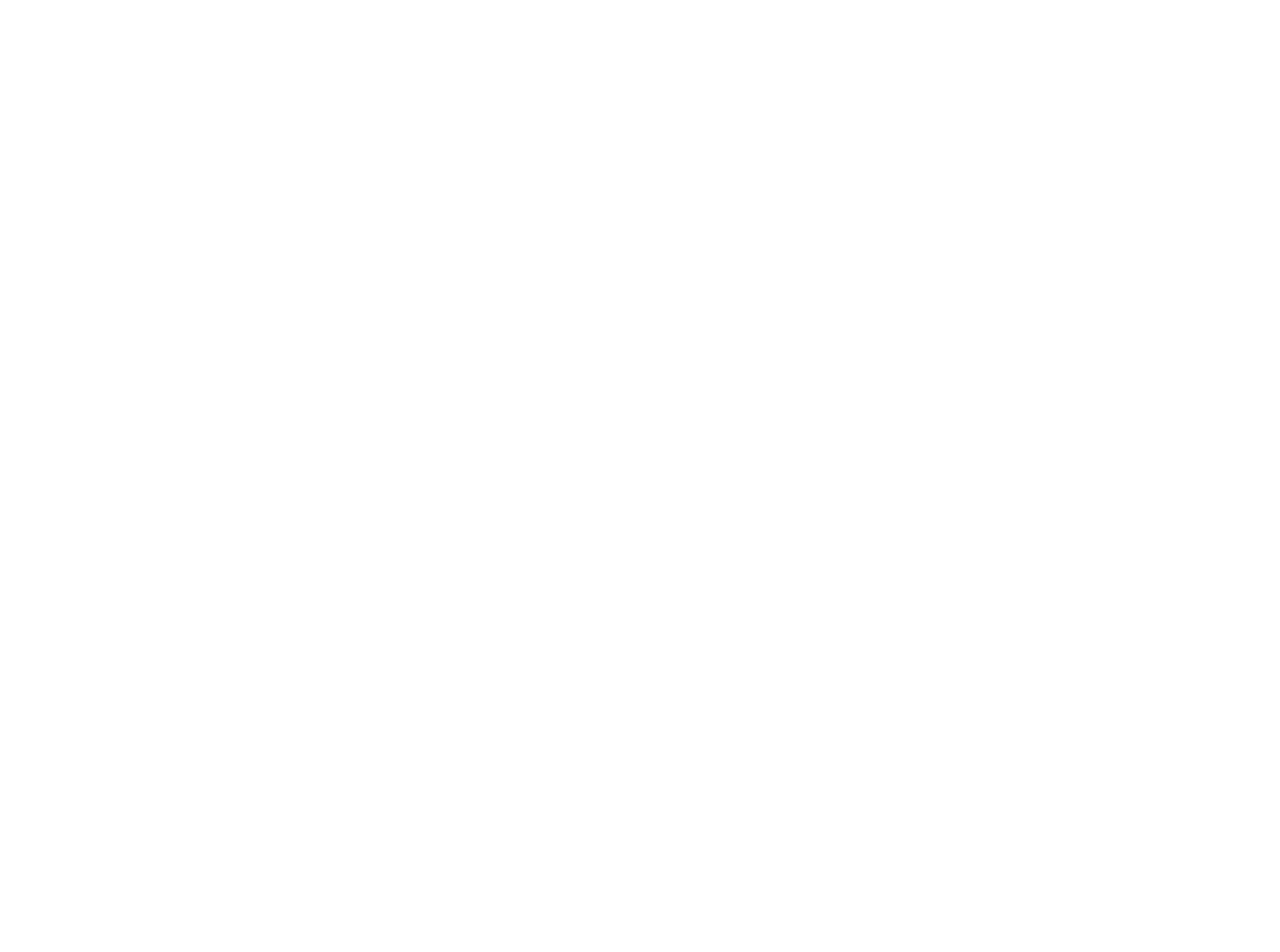
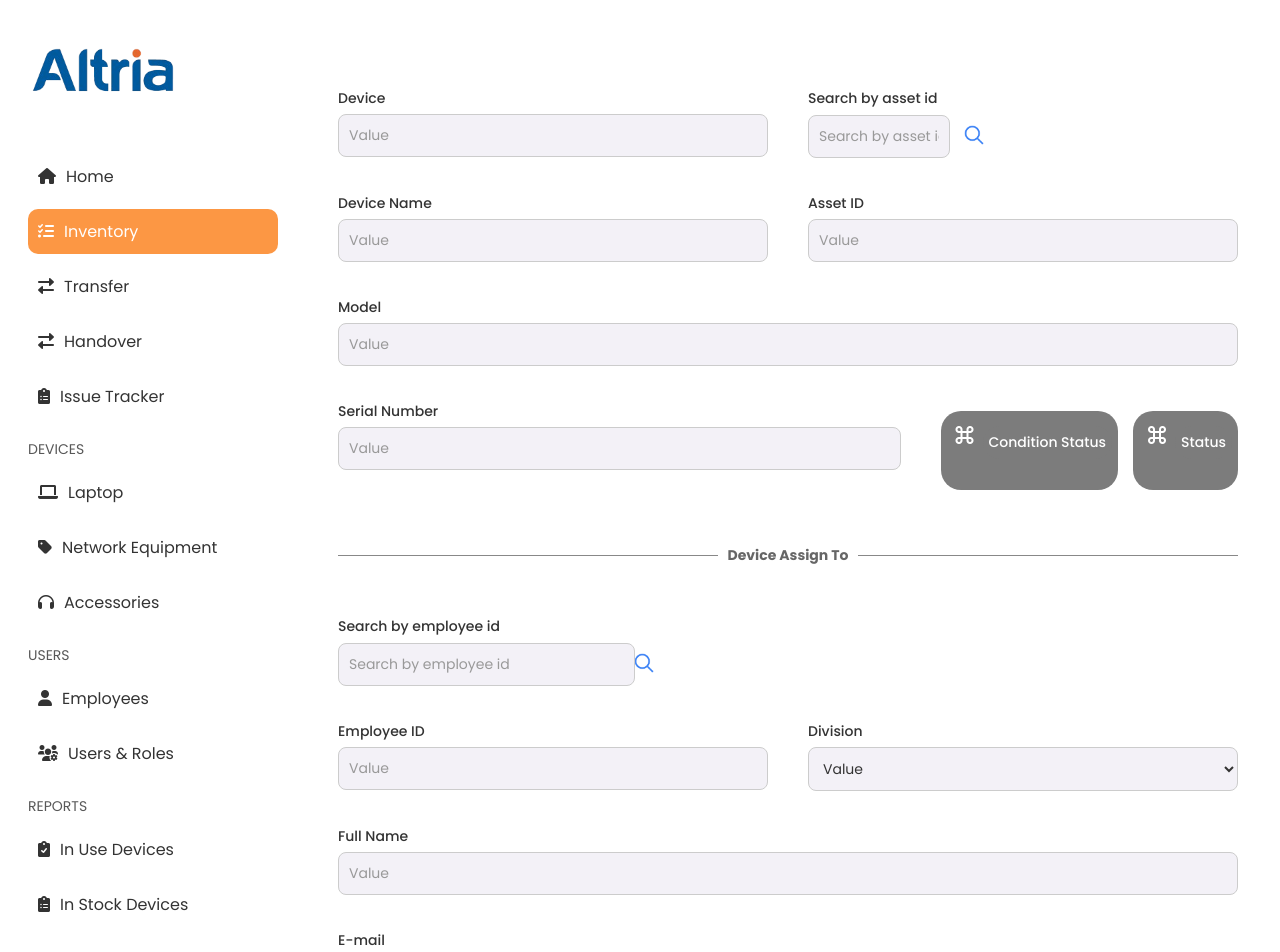
Before and after one commit to TeamInventoryManagement/InventoryManagementSystem, a React (Create React App) app: page /HandoverPage in a window 1280 px wide. Before the commit this address had no page. Shown: the top 952 px of the page. Before the commit the page ends 800 px from the top, so only its background shows below. Built offline with nearby package versions, Linux system fonts and the light colour scheme.

Commit message:
Handover and transfer pages implemented
Handover and transfer pages implemented

```diff
--- /dev/null
+++ b/src/components/Handover.js
@@ -0,0 +1,250 @@
+import React, { useState, useEffect } from "react";
+import "./TransferHandover.css";
+import searchIcon from './images/Search_icon.png';
+
+const Handover = () => {
+  const [device, setDevice] = useState("");
+  const [assetId, setAssetId] = useState("");
+  const [deviceName, setDeviceName] = useState("");
+  const [model, setModel] = useState("");
+  const [serialNumber, setSerialNumber] = useState("");
+  const [conditionStatus, setConditionStatus] = useState("Condition Status");
+  const [currentStatus, setCurrentStatus] = useState("Status");
+
+  const [employeeId, setEmployeeId] = useState("");
+  const [division, setDivision] = useState("");
+  const [fullName, setFullName] = useState("");
+  const [email, setEmail] = useState("");
+
+  useEffect(() => {
+    if (assetId) {
+      console.log(`Fetching data for Asset ID: ${assetId}`);
+      fetch(`http://localhost:3000/api/devices/${assetId}`)
+        .then(response => {
+          if (!response.ok) {
+            throw new Error('Network response was not ok');
+          }
+          return response.json();
+        })
+        .then(data => {
+          console.log('Device data retrieved:', data);
+
+          setDevice(data.Device);
+          setDeviceName(data.DeviceBrand);
+          setModel(data.Model);
+          setSerialNumber(data.SerialNumber);
+          setConditionStatus(data.ConditionStatus);
+          setCurrentStatus(data.CurrentStatus);
+        })
+        .catch(error => {
+          console.error('Error fetching device details:', error);
+        });
+    }
+  }, [assetId]);
+
+  useEffect(() => {
+    if (employeeId) {
+      console.log(`Fetching data for Employee ID: ${employeeId}`);
+      fetch(`http://localhost:3000/api/employees/${employeeId}`)
+        .then(response => {
+          if (!response.ok) {
+            throw new Error('Network response was not ok');
+          }
+          return response.json();
+        })
+        .then(data => {
+          console.log('Employee data retrieved:', data);
+
+          setDivision(data.Division);
+          setFullName(data.FullName);
+          setEmail(data.Email);
+        })
+        .catch(error => {
+          console.error('Error fetching employee details:', error);
+        });
+    }
+  }, [employeeId]);
+
+  return (
+    <div className="form-container">
+      <button type="submit" className="search-button" style={{ width: '20px', height: '20px', marginLeft: '310px' ,position: 'relative', top: '28px'}}>
+        <img
+          src={searchIcon}
+          alt="Search"
+          style={{ width: '20px', height: '20px', marginLeft: '310px', position: 'relative', top: '28px'}}
+        />
+      </button>
+      <div className="form-row">
+        <div className="form-group">
+          <label htmlFor="device">Device</label>
+          <input
+            id="device"
+            type="text"
+            placeholder="Value"
+            value={device}
+          />
+        </div>
+        <div className="form-group">
+          <label htmlFor="assetSearch">Search by asset id</label>
+          <div className="search-container">
+            <input
+              id="assetSearch"
+              type="text"
+              placeholder="Search by asset id"
+              value={assetId}
+              onChange={(e) => setAssetId(e.target.value)}
+            />
+          </div>
+        </div>
+      </div>
+
+      <div className="form-row">
+        <div className="form-group">
+          <label htmlFor="deviceName">Device Name</label>
+          <input
+            id="deviceName"
+            type="text"
+            placeholder="Value"
+            value={deviceName}
+          />
+        </div>
+        <div className="form-group">
+          <label htmlFor="assetId">Asset ID</label>
+          <input
+            id="assetId"
+            type="text"
+            placeholder="Value"
+            value={assetId}
+          />
+        </div>
+      </div>
+
+      <div className="form-row">
+        <div className="form-group">
+          <label htmlFor="model">Model</label>
+          <input
+            id="model"
+            type="text"
+            placeholder="Value"
+            value={model}
+            readOnly
+          />
+        </div>
+      </div>
+
+      <div className="form-row">
+        <div className="form-group">
+          <label htmlFor="serialNumber">Serial Number</label>
+          <input
+            id="serialNumber"
+            type="text"
+            placeholder="Value"
+            value={serialNumber}
+            readOnly
+          />
+        </div>
+        <div className="status-group">
+          <div className="status-label">
+            <span className="material-symbols-outlined">keyboard_command_key</span>
+            <label className="status-label">{conditionStatus}</label>
+          </div>
+          <div className="status-label">
+            <span className="material-symbols-outlined">keyboard_command_key</span>
+            <label className="status-label">{currentStatus}</label>
+          </div>
+        </div>
+      </div>
+
+      <div className="divider-container">
+        <hr className="section-divider" />
+        <span className="divider-text">Device Assign To</span>
+        <hr className="section-divider" />
+      </div>
+
+      <div className="form-row">
+        <div className="form-group">
+          <button type="submit" className="search-button" style={{ width: '20px', height: '20px', marginLeft: '145px' ,position: 'relative', top: '28px'}}>
+            <img
+              src={searchIcon}
+              alt="Search"
+              style={{ width: '20px', height: '20px', marginLeft: '145px', position: 'relative', top: '28px'}}
+            />
+          </button>
+          <label htmlFor="employeeSearch">Search by employee id</label>
+          <div className="search-container">
+            <input
+              id="employeeSearch"
+              type="text"
+              placeholder="Search by employee id"
+              value={employeeId}
+              onChange={(e) => setEmployeeId(e.target.value)}
+            />
+          </div>
+        </div>
+      </div>
+
+      <div className="form-row">
+        <div className="form-group">
+          <label htmlFor="employeeId">Employee ID</label>
+          <input
+            id="employeeId"
+            type="text"
+            placeholder="Value"
+            value={employeeId}
+            readOnly
+          />
+        </div>
+        <div className="form-group">
+          <label htmlFor="division">Division</label>
+          <select
+            id="division"
+            value={division}
+            onChange={(e) => setDivision(e.target.value)}
+          >
+            <option value="">Value</option>
+            <option value="IT">IT</option>
+            <option value="HR">HR</option>
+            <option value="Finance">Finance</option>
+          </select>
+        </div>
+      </div>
+
+      <div className="form-row">
+        <div className="form-group">
+          <label htmlFor="fullName">Full Name</label>
+          <input
+            id="fullName"
+            type="text"
+            placeholder="Value"
+            value={fullName}
+            readOnly
+          />
+        </div>
+      </div>
+
+      <div className="form-row">
+        <div className="form-group">
+          <label htmlFor="email">E-mail</label>
+          <input
+            id="email"
+            type="text"
+            placeholder="Value"
+            value={email}
+            readOnly
+          />
+        </div>
+      </div>
+
+      <div className="form-row action-buttons">
+        <button type="button" className="handover-btn">
+          Handover
+        </button>
+        <button type="button" className="transfer-btn">
+          Transfer
+        </button>
+      </div>
+    </div>
+  );
+};
+
+export default Handover;
--- a/src/components/Sidebar.js
+++ b/src/components/Sidebar.js
@@ -37,9 +37,13 @@
                     <i className="fas fa-tasks"></i>
                     <span>Inventory</span>
                 </Link>
-                <Link to="/TransferHandoverPage" className={`menu-item ${activeSection === 'TransferHandover' ? 'active' : ''}`} onClick={() => setActiveSection('TransferHandover')}>
+                <Link to="/TransferPage" className={`menu-item ${activeSection === 'Transfer' ? 'active' : ''}`} onClick={() => setActiveSection('Transfer')}>
                     <i className="fas fa-exchange-alt"></i>
-                    <span>Transfer / Handover</span>
+                    <span>Transfer</span>
+                </Link>
+                <Link to="/HandoverPage" className={`menu-item ${activeSection === 'Handover' ? 'active' : ''}`} onClick={() => setActiveSection('Handover')}>
+                    <i className="fas fa-exchange-alt"></i>
+                    <span>Handover</span>
                 </Link>
                 <Link to="/RepairFormPage" className={`menu-item ${activeSection === 'IssueTracker' ? 'active' : ''}`} onClick={() => setActiveSection('IssueTracker')}>
                     <i className="fas fa-clipboard-list"></i>
--- a/src/components/TransferHandover.js
+++ b/src/components/Transfer.js
@@ -2,7 +2,7 @@
 import "./TransferHandover.css";
 import searchIcon from './images/Search_icon.png';
 
-const TransferHandover = () => {
+const Transfer = () => {
   const [device, setDevice] = useState("");
   const [assetId, setAssetId] = useState("");
   const [deviceName, setDeviceName] = useState("");
@@ -247,4 +247,4 @@
   );
 };
 
-export default TransferHandover;
+export default Transfer;
--- a/src/index.js
+++ b/src/index.js
@@ -7,7 +7,8 @@
 import RepairFormPage from './pages/RepairFormPage';
 import LaptopDetailsPage from './pages/LaptopDetailsPage';
 import EmployeeDetailsPage from './pages/EmployeeDetailsPage';
-import TransferHandoverPage from './pages/TransferHandoverPage';
+import TransferPage from './pages/TransferPage';
+import HandoverPage from './pages/HandoverPage';
 import NetworkEquipmentPage from './pages/NetworkEquipmentPage';
 import AccessoriesPage from './pages/AccessoriesPage';
 
@@ -21,7 +22,8 @@
         <Route path="RepairFormPage" element={<RepairFormPage />} />
         <Route path="LaptopDetailsPage" element={<LaptopDetailsPage />} />
         <Route path="EmployeeDetailsPage" element={<EmployeeDetailsPage />} />
-        <Route path="TransferHandoverPage" element={<TransferHandoverPage />} />
+        <Route path="TransferPage" element={<TransferPage />} />
+        <Route path="HandoverPage" element={<HandoverPage />} />
         <Route path="NetworkEquipmentPage" element={<NetworkEquipmentPage />} />
         <Route path="AccessoriesPage" element={<AccessoriesPage />} />
       </Route>
--- /dev/null
+++ b/src/pages/HandoverPage.js
@@ -0,0 +1,12 @@
+import React from 'react';
+import Handover from '../components/Handover';
+
+const HandoverPage = () => {
+  return (
+    <>
+      <Handover />
+    </>
+  );
+};
+
+export default HandoverPage;
--- a/src/pages/TransferHandoverPage.js
+++ /dev/null
@@ -1,12 +0,0 @@
-import React from 'react';
-import TransferHandover from '../components/TransferHandover';
-
-const TransferHandoverPage = () => {
-  return (
-    <>
-      <TransferHandover />
-    </>
-  );
-};
-
-export default TransferHandoverPage;
--- /dev/null
+++ b/src/pages/TransferPage.js
@@ -0,0 +1,12 @@
+import React from 'react';
+import Transfer from '../components/Transfer';
+
+const TransferPage = () => {
+  return (
+    <>
+      <Transfer />
+    </>
+  );
+};
+
+export default TransferPage;
```
